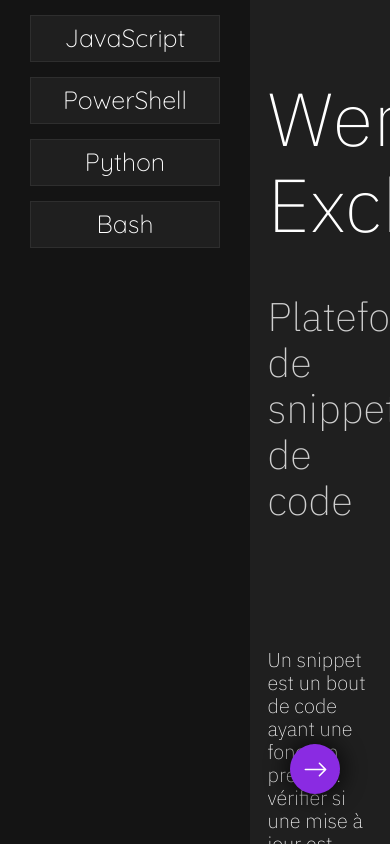
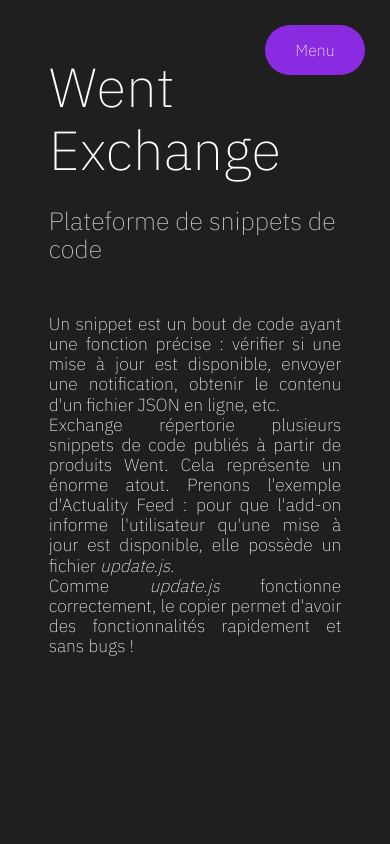
Before and after one commit to went-corporated/went-exchange, a plain HTML site: page index.html in a window 390 px wide. Drawn offline with Linux system fonts and the light colour scheme.

Commit message:
Media screen

```diff
--- a/assets/css/main.css
+++ b/assets/css/main.css
@@ -99,6 +99,7 @@ font-family: 'Arvo', serif;
     margin: 0; padding: 0;
     margin-left: 12.5%;
     color: white;
+    overflow: scroll;
 }
 
 #diapositive_1{
@@ -119,6 +120,62 @@ font-family: 'Arvo', serif;
 }
 
 .diapositive-text{
-    margin-top: 125px;
+    margin-top: 90px;
     font-size: 20px;
+    text-align: justify;
 }
+
+#menubar_toggle_btn{
+    position: fixed;
+    top: 25px; right: 25px;
+    width: 100px; height: 50px;
+    background-color: blueviolet;
+    color: white;
+    text-align: center;
+    display: flex;
+    align-items: center; justify-content: center;
+    border-radius: 25px;
+    cursor: pointer;
+    z-index: 1000;
+    display: none;
+}
+#menubar_toggle_btn:hover{
+    background-color: rgb(163, 76, 245);
+}
+
+@media screen and (max-width: 950px){
+    .menu-bar{
+        transform: translateX(-250px);
+    }
+    .content-container{
+        transform: translate(-250px);
+        width: 100%;
+    }
+    #menubar_toggle_btn{
+        display: flex;
+    }
+}
+
+@media screen and (max-width: 720px){
+    .diapositive-title{
+        font-size: 65px;
+    }
+    .diapositive-subtitle{
+        font-size: 30px;
+    }
+    .diapositive-text{
+        margin-top: 50px;
+    }
+}
+
+@media screen and (max-width: 590px){
+    .diapositive-title{
+        font-size: 55px;
+    }
+    .diapositive-subtitle{
+        font-size: 25px;
+    }
+    .diapositive-text{
+        font-size: 17.5px;
+    }
+}
--- a/assets/css/scrollbar.css
+++ b/assets/css/scrollbar.css
@@ -0,0 +1,12 @@
+::-webkit-scrollbar{
+    width: 0px;
+    background-color: rgba(137, 43, 226, 0);
+}
+
+::-webkit-scrollbar-thumb{
+    background-color: rgba(0, 0, 0, .5);
+}
+
+::-webkit-scrollbar-track{
+    background-color: rgba(137, 43, 226, 0);
+}
--- a/index.html
+++ b/index.html
@@ -12,16 +12,19 @@
 </head>
 <body>
     <div class="ui-controller">
-        <div class="menu-bar">
+        <div id="menubar" class="menu-bar">
             <a href="index.html">JavaScript</a>
             <a href="index.html">PowerShell</a>
             <a href="index.html">Python</a>
             <a href="index.html">Bash</a>
         </div>
+        <div id="menubar_toggle_btn">Menu</div>
         <div class="content-container">
-            <div id="corner_btn" class="corner-btn"><svg id="corner_btn_arrow" xmlns="http://www.w3.org/2000/svg" width="16" height="16" fill="currentColor" class="bi bi-arrow-left" viewBox="0 0 16 16">
-                <path fill-rule="evenodd" d="M15 8a.5.5 0 0 0-.5-.5H2.707l3.147-3.146a.5.5 0 1 0-.708-.708l-4 4a.5.5 0 0 0 0 .708l4 4a.5.5 0 0 0 .708-.708L2.707 8.5H14.5A.5.5 0 0 0 15 8z"/>
-              </svg></div>
+
+            <!-- <div id="corner_btn" class="corner-btn">
+                <svg id="corner_btn_arrow" xmlns="http://www.w3.org/2000/svg" width="16" height="16" fill="currentColor" class="bi bi-arrow-left" viewBox="0 0 16 16"><path fill-rule="evenodd" d="M15 8a.5.5 0 0 0-.5-.5H2.707l3.147-3.146a.5.5 0 1 0-.708-.708l-4 4a.5.5 0 0 0 0 .708l4 4a.5.5 0 0 0 .708-.708L2.707 8.5H14.5A.5.5 0 0 0 15 8z"/></svg>
+            </div> -->
+
             <div id="diapositive_1" class="diapositive">
                 <p class="diapositive-title">Went Exchange</p>
                 <p class="diapositive-subtitle">Plateforme de snippets de code</p>
--- a/script.js
+++ b/script.js
@@ -2,23 +2,36 @@ let diapo1 = document.getElementById('diapositive_1');
 let diapo2 = document.getElementById('diapositive_2');
 let cornerBtn = document.getElementById('corner_btn');
 let cornerBtnArrow = document.getElementById('corner_btn_arrow');
+let menubar = document.getElementById('menubar');
+let menubarToggleBtn = document.getElementById('menubar_toggle_btn');
 
 let clicked = false;
 let angle = 0;
 let transitionTime = .5;
-cornerBtn.onclick = function(){
-    if (clicked === false){
-        diapo1.style = `transform: translateX(-125%); transition: ${transitionTime}s;`;
-        diapo2.style = `transform: translateX(0%); transition: ${transitionTime}s;`;
-        cornerBtnArrow.style = `transform: rotate(${angle}deg); transition: ${transitionTime}s;`;
-        angle -= 180;
-        clicked = true;
-    }
-    else{
-        diapo1.style = `transform: translateX(0%); transition: ${transitionTime}s;`;
-        diapo2.style = `transform: translateX(125%); transition: ${transitionTime}s;`;
-        cornerBtnArrow.style = `transform: rotate(${angle}deg); transition: ${transitionTime}s;`;
-        angle -= 180;
-        clicked = false;
+// cornerBtn.onclick = function(){
+//     if (clicked === false){
+//         diapo1.style = `transform: translateX(-125%); transition: ${transitionTime}s;`;
+//         diapo2.style = `transform: translateX(0%); transition: ${transitionTime}s;`;
+//         cornerBtnArrow.style = `transform: rotate(${angle}deg); transition: ${transitionTime}s;`;
+//         angle -= 180;
+//         clicked = true;
+//     }
+//     else{
+//         diapo1.style = `transform: translateX(0%); transition: ${transitionTime}s;`;
+//         diapo2.style = `transform: translateX(125%); transition: ${transitionTime}s;`;
+//         cornerBtnArrow.style = `transform: rotate(${angle}deg); transition: ${transitionTime}s;`;
+//         angle -= 180;
+//         clicked = false;
+//     }
+// }
+
+let menubarToggleBtnClicked = false;
+menubarToggleBtn.onclick = function(){
+    if (menubarToggleBtnClicked === false){
+        menubar.style = 'transform: translateX(0px); transition: .3s;';
+        menubarToggleBtnClicked = true;
+    } else {
+        menubar.style = 'transform: translateX(-250px); transition: .3s;';
+        menubarToggleBtnClicked = false;
     }
 }
```
